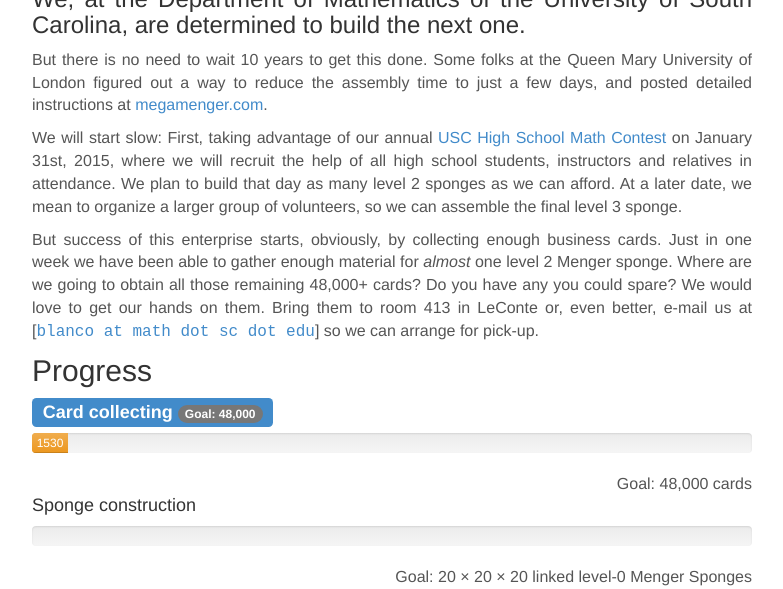
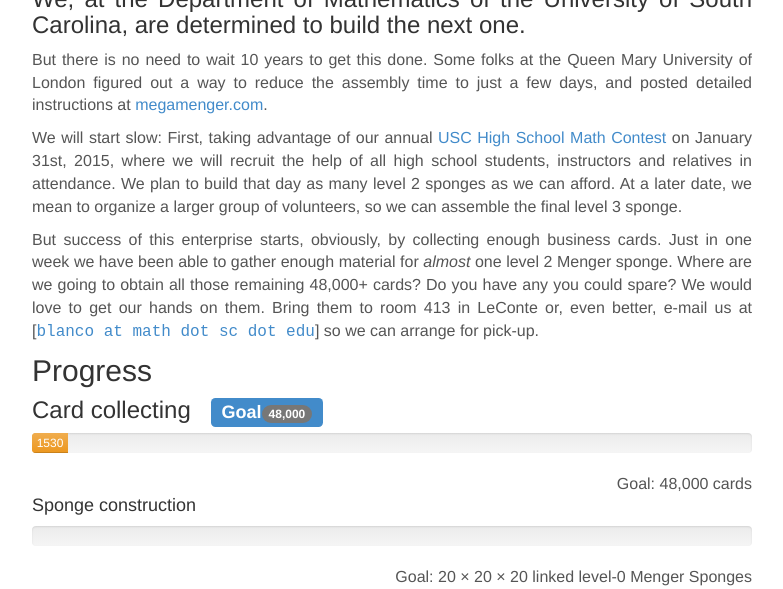
Before and after one commit to blancosilva/blancosilva.github.io, a Jekyll site: the page built from _posts/2014-11-05-Menger-Sponges.md, in a window 1280 px wide and 900 px high, scrolled down 1929 px, cut to the strip 311-900 px from the top of the window. Shown: the whole strip, without its empty margins (248-1031 px from the left). Built offline with Jekyll 4.4.1, drawn with Linux system fonts in a browser that asks for light colours; nearby versions of some CDN libraries; formulas are drawn with MathJax 3; comment, search, counter and statistics services are not loaded.

Commit message:
Added support for progress bars in Menger Sponge post

```diff
--- a/_posts/2014-11-05-Menger-Sponges.md
+++ b/_posts/2014-11-05-Menger-Sponges.md
@@ -47,7 +47,8 @@
 ## Progress
 
 <h3>
-	<span class="label label-primary">Card collecting <span class="badge">Goal: 48,000</span></span>
+	Card collecting &nbsp;
+	<span class="label label-primary">Goal<span class="badge">48,000</span></span>
 </h3>
 
 <div class="progress">
```
Also changed, not shown: 3 other files.
